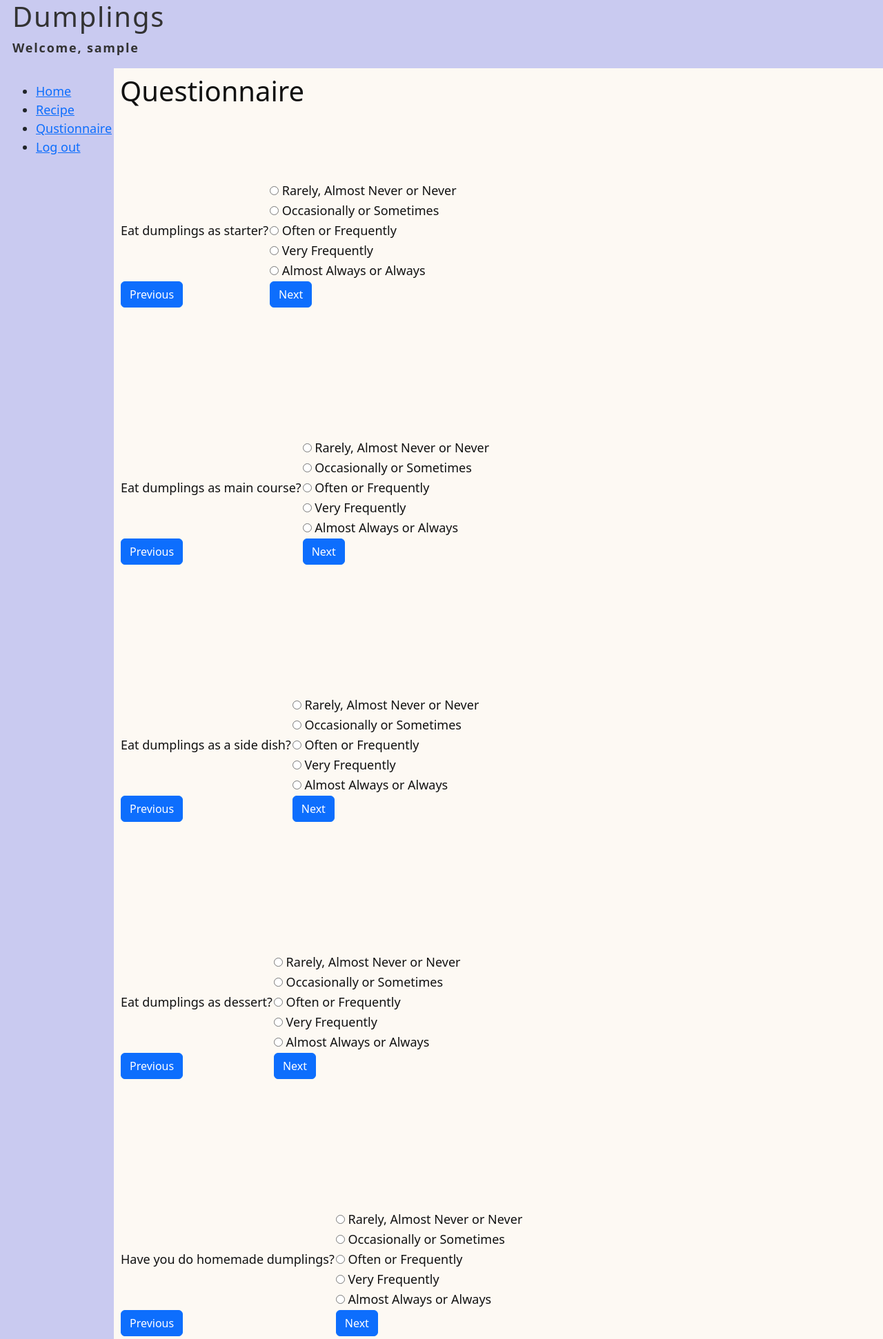
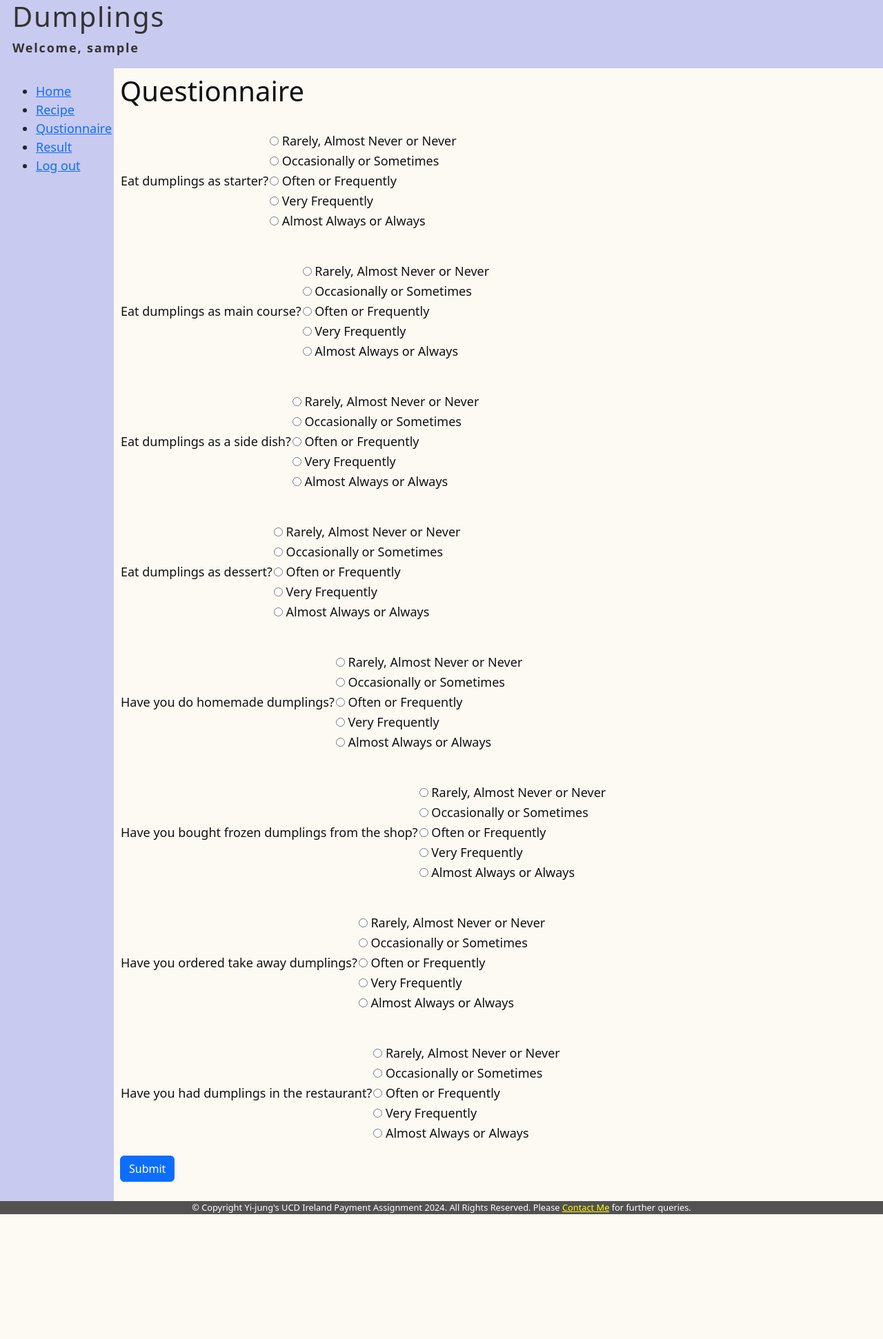
Before and after one commit to emilyichan3/DumplingQuestionnaire, a Flask app: page /questionnaire in a window 1280 px wide. Shown: the top 1942 px of the page at 69% size. After the commit the page ends 1761 px from the top, so only its background shows below. Run offline with Flask 2, Linux system fonts and the light colour scheme; the visitor is signed in with stand-in values (Sample User, id 1).

Commit message:
Saved questionnaire data and show it by pieChart

```diff
--- a/app.py
+++ b/app.py
@@ -1,10 +1,19 @@
 from flask import Flask, render_template, request, redirect, url_for, session
 
-from database import questionnaire_datastore
+from database import questionnaire_datastore, questionnaire_result_datastore
 
 app = Flask(__name__)
 
 app.secret_key = 'Replace me with a real secret key for production use'
+
+starter_result = questionnaire_result_datastore["1"]
+maincourse_result = questionnaire_result_datastore["2"]
+sidedish_result = questionnaire_result_datastore["3"]
+dessert_result = questionnaire_result_datastore["4"]
+homemade_result = questionnaire_result_datastore["5"]
+froze_result = questionnaire_result_datastore["6"]
+takeaway_result = questionnaire_result_datastore["7"]
+restaurant_result = questionnaire_result_datastore["8"]
 
 user_datastore = {}
 
@@ -21,6 +30,78 @@ def recipe():
 def questionnaire():
     return render_template("questionnaire.html", questions=questionnaire_datastore)
 
+
+@app.route("/questionnaire_result")
+def questionnaire_result():
+    return render_template("questionnaire_result.html", answers=questionnaire_result_datastore)
+
+
+@app.route("/questionnaire_per_result/<id>")
+def questionnaire_per_result(id):
+    never_count = questionnaire_result_datastore[id].questionnaire_answers.count('never')
+    sometimes_count = questionnaire_result_datastore[id].questionnaire_answers.count('sometimes')
+    often_count = questionnaire_result_datastore[id].questionnaire_answers.count('often')
+    very_count = questionnaire_result_datastore[id].questionnaire_answers.count('very')
+    almost_count = questionnaire_result_datastore[id].questionnaire_answers.count('almost')
+    data = [
+            ('Never', never_count),
+            ('Sometimes', sometimes_count),
+            ('Often', often_count),
+            ('Very', very_count),
+            ('Almost', almost_count)
+        ]
+
+    labels = [row[0] for row in data]
+    values = [row[1] for row in data]
+    return render_template("questionnaire_result.html", answer=questionnaire_result_datastore[id], labels=labels, values=values)
+
+
+
+@app.route("/questionnaire_submit", methods=["POST"])
+def questionnaire_submit():
+    """Sumbit the questionnaire."""
+    # Get the values from the form.
+    starter = request.form["starter"]
+    maincourse = request.form["main-course"]
+    sidedish = request.form["side-dish"]
+    dessert = request.form["dessert"]
+    homemade = request.form["homemade"]
+    froze = request.form["froze"]
+    takeaway = request.form["takeaway"]
+    restaurant = request.form["restaurant"]
+
+
+    starter_result.answer(starter)
+    starter_result.update_count()
+
+    maincourse_result.answer(maincourse)
+    maincourse_result.update_count()
+
+    sidedish_result.answer(sidedish)
+    sidedish_result.update_count()
+
+    dessert_result.answer(dessert)
+    dessert_result.update_count()
+
+    homemade_result.answer(homemade)
+    homemade_result.update_count()
+
+    froze_result.answer(froze)
+    froze_result.update_count()
+
+    takeaway_result.answer(takeaway)
+    takeaway_result.update_count()
+
+    restaurant_result.answer(restaurant)
+    restaurant_result.update_count()
+
+
+
+    # questionnaire_answers_datastore["1"] =starter_result
+
+
+    # Redirect to the questionnaire page.
+    return redirect(url_for("questionnaire_result"))
 
 
 @app.route('/login', methods=['GET'])
@@ -73,5 +154,6 @@ def logout():
     # Redirect to the home page.
     return redirect(url_for('index'))
 
+
 if __name__ == "__main__":
     app.run(debug=True, port=8080)
--- a/database.py
+++ b/database.py
@@ -1,4 +1,4 @@
-from models import Questionnaire
+from models import Questionnaire, Questionnaire_result
 
 # Default data:
 
@@ -12,3 +12,14 @@ questionnaire_datastore = {
     '7': Questionnaire('7', "Have you ordered take away dumplings?", "takeaway"),
     '8': Questionnaire('8', "Have you had dumplings in the restaurant?", "restaurant")
 }
+
+questionnaire_result_datastore = {
+    '1': Questionnaire_result("1", "Eat dumplings as starter?"),
+    '2': Questionnaire_result('2', "Eat dumplings as main course?"),
+    '3': Questionnaire_result('3', "Eat dumplings as a side dish?"),
+    '4': Questionnaire_result('4', "Eat dumplings as dessert?"),
+    '5': Questionnaire_result('5', "Have you do homemade dumplings?"),
+    '6': Questionnaire_result('6', "Have you bought frozen dumplings from the shop?"),
+    '7': Questionnaire_result('7', "Have you ordered take away dumplings?"),
+    '8': Questionnaire_result('8', "Have you had dumplings in the restaurant?")
+}
--- a/static/css/style.css
+++ b/static/css/style.css
@@ -69,7 +69,7 @@ header{
 }
 
 form {
-    margin-bottom:50px;
+    margin-bottom:10px;
 }
 
 .image-container {
@@ -81,8 +81,14 @@ form {
 }
 .question-section {
     margin: 0;
-    padding: 5em 0;
+    padding: 1em 0;
 }
+
+.layout-pieChart {
+    width: 100%;
+    height: 100%;
+}
+
 
 @media (min-width: 767px) {
     #wrapper {
@@ -106,6 +112,12 @@ form {
     #small-menu {
         display: none;
     }
+
+    #layout-pieChart {
+        width: 500px;
+        height: 500px;
+    }
+
 }
 
 footer {
--- a/static/javascript/basic.js
+++ b/static/javascript/basic.js
@@ -1,3 +1,12 @@
+const barColors = [
+  "#b91d47",
+  "#00aba9",
+  "#2b5797",
+  "#e8c3b9",
+  "#1e7145"
+  ];
+
+
 function menuBar() {
     menuList = document.getElementById("menu-list");
     menuList.classList.toggle('open')
--- a/templates/base.html
+++ b/templates/base.html
@@ -40,6 +40,9 @@
                 </li>
                 {% if session['username'] %}
                     <li>
+                        <a href="{{ url_for('questionnaire_result') }}" class="dark-peach">Result</a>
+                    </li>
+                    <li>
                         <a href="{{ url_for('logout') }}" class="dark-peach">Log out</a>
                     </li>
                 {% else %}
@@ -63,6 +66,9 @@
                     </li>
                     {% if session['username'] %}
                         <li>
+                            <a href="{{ url_for('questionnaire_result') }}" class="dark-peach">Result</a>
+                        </li>
+                        <li>
                             <a href="{{ url_for('logout') }}" class="dark-peach">Log out</a>
                         </li>
                     {% else %}
--- a/templates/questionnaire.html
+++ b/templates/questionnaire.html
@@ -1,14 +1,14 @@
 {% extends "base.html" %}
 
 {% block additional_js %}
-    <!-- <script src="/static/javascript/questionnaire-script.js"></script> -->
-    <!-- <script src="/static/javascript/questionnaire-data.js"></script> -->
 {% endblock %}
 
 {% block main %}
     <h1 >Questionnaire</h1>
-    {% for qustion in questions.values() %}
-        <div id="question-section-{{ qustion.id }}" class="question-section">
+    <form action="{{ url_for('questionnaire_submit') }}" method="POST">
+        {% for qustion in questions.values() %}
+        <div id="question-section-{{ qustion.questionnaire_id }}" class="question-section">
+
             <fieldset>
                 <legend></legend>
                 <table>
@@ -17,7 +17,7 @@
                             <td rowspan="5"><label id="question-label">{{ qustion.question }}</label></td>
                             <td>
                                 <label>
-                                    <input type="radio" name="{{ qustion.group_name }}" value="never">
+                                    <input type="radio" name="{{ qustion.group_name }}" value="never" required>
                                     Rarely, Almost Never or Never
                                 </label>
                             </td>
@@ -54,20 +54,11 @@
                                 </label>
                             </td>
                         </tr>
-                        <tr>
-                            <td>
-                                <button class="btn btn-bg btn-primary" type="button">Previous</button>
-                            </td>
-                            <td>
-                                <button class="btn btn-bg btn-primary" type="button">Next</button>
-                            </td>
-                        </tr>
                     </tbody>
                 </table>
             </fieldset>
         </div>
     {% endfor %}
-    <form>
-        <button class="btn btn-sm btn-danger" type="submit">Submit</button>
+    <button class="btn btn-primary" type="submit">Submit</button>
     </form>
 {% endblock %}
```
Also changed, not shown: models.py (+26 -8 lines), templates/questionnaire_result.html (added, +51 -0 lines), 2 other files.
